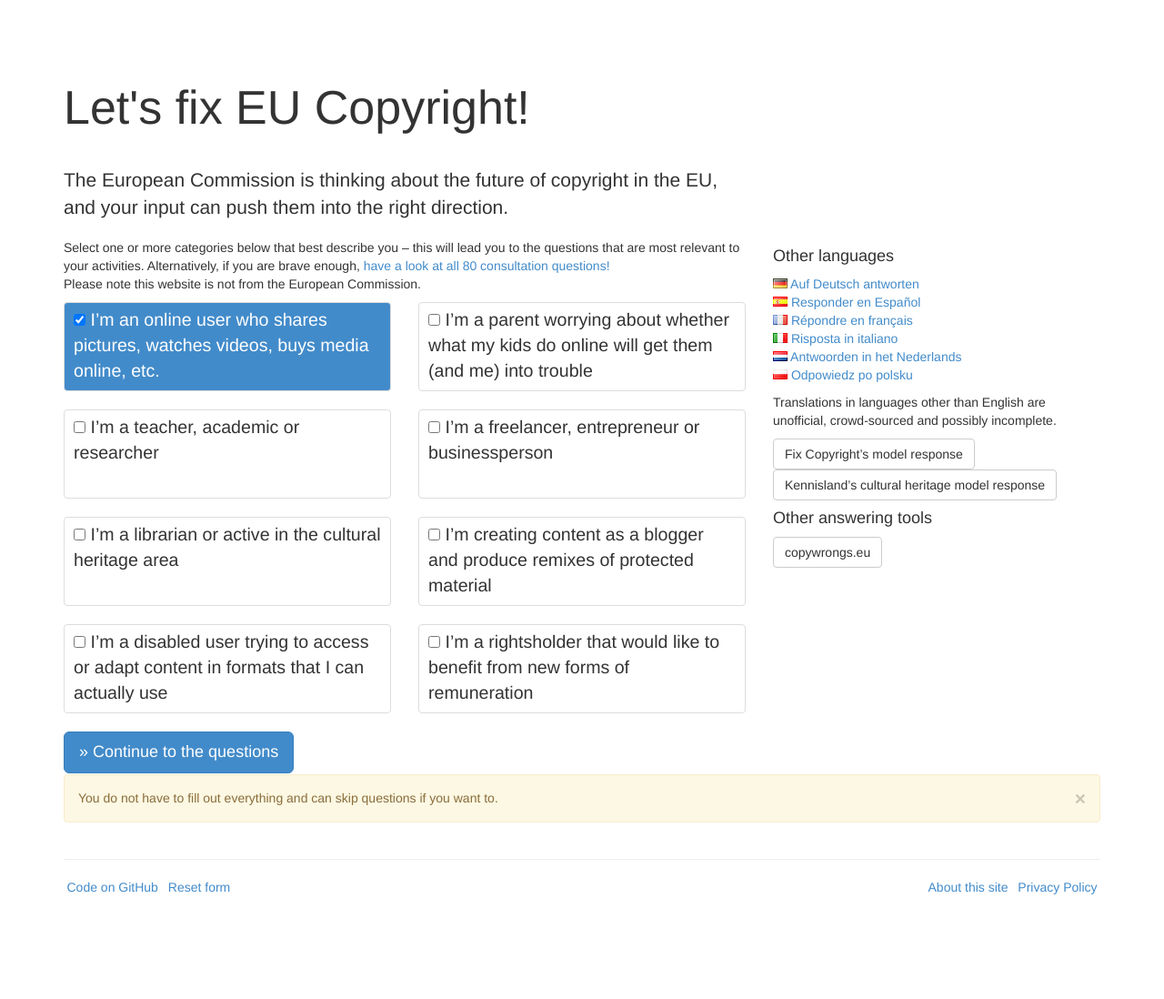
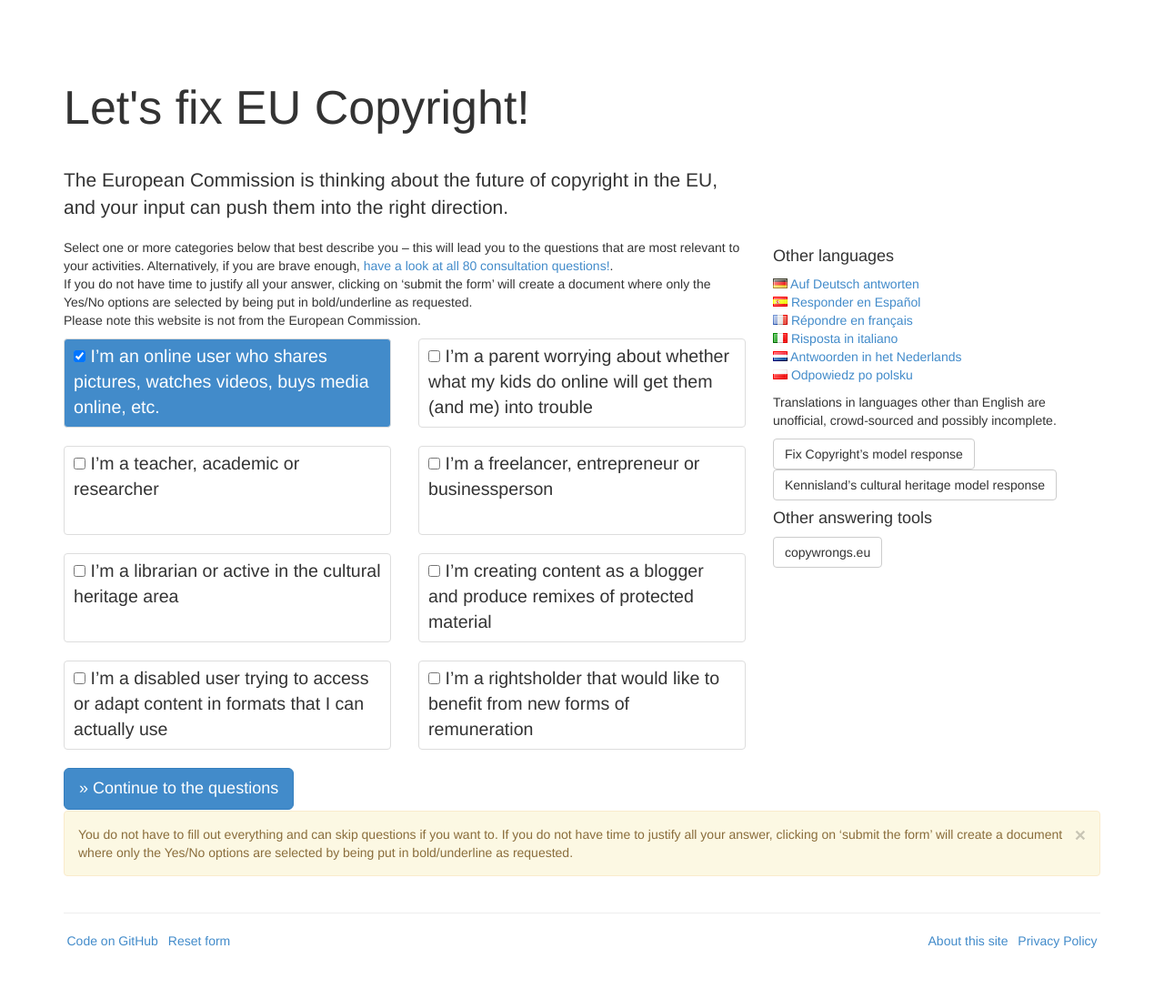
Before and after one commit to okfde/eucopyright, a Jekyll site: the page built from index.html, in a window 1280 px wide. Shown: the whole page at 91% size. Built offline with Jekyll 4.4.1, drawn with Linux system fonts in a browser that asks for light colours; comment, search, counter and statistics services are not loaded; before the commit the page ends 1039 px from its top, so only the background shows below that.

Commit message:
Update persona.yml

```diff
--- a/_data/persona.yml
+++ b/_data/persona.yml
@@ -134,7 +134,7 @@ translations:
     fr: Interopérabilité d’identifiants
   introparagraph:
     de: Wähle eine oder mehrere Kategorien aus, die dich am besten beschreiben – das führt dich zu den Fragen, die am Relevantesten für dich sind. Alternativ kannst du, wenn du genug Mut hast, <a href="/de/full/">auch dir alle 80 Fragen der Konsultation anschauen!</a>
-    en: Select one or more categories below that best describe you – this will lead you to the questions that are most relevant to your activities. Alternatively, if you are brave enough, <a href="/en/full/">have a look at all 80 consultation questions!</a><br/>Please note this website is not from the European Commission.
+    en: Select one or more categories below that best describe you – this will lead you to the questions that are most relevant to your activities. Alternatively, if you are brave enough, <a href="/en/full/">have a look at all 80 consultation questions!</a>.<br/>If you do not have time to justify all your answer, clicking on ‘submit the form’ will create a document where only the Yes/No options are selected by being put in bold/underline as requested.<br/>Please note this website is not from the European Commission.
     es: Selecciona una o más categorías de abajo que mejor te describen - esto te llevará a las preguntas que sean más relevantes a tus actividades. Como alternativa, si eres lo suficientemente valiente, <a href="/en/full/">¡echa un vistazo a las 80 preguntas de la encuesta!</a>
     pl: Wybierz jedną lub więcej kategorii, której opisują Twoją sytuację. Na podstawie Twojego wyboru przedstawimy pytania Ciebie dotyczące. Możesz też, jeśli masz dość odwagi, <a href="/pl/full/">przejrzeć wszystkie 80 pytań zadanych w ramach konsultacji!</a>
     nl: Selecteer één of meerdere categoriëen die jou het best omschrijven - dit brengt je naar de vragen die het meest relevant zijn voor jouw activiteiten. Als alternatief kan je, indien je jou geroepen voelt, <a href="/nl/full">de 80 consultatievragen allemaal bekijken!</a><br/>Deze website is geen initiatief van de Europese Commissie.
@@ -231,7 +231,7 @@ translations:
     fr: Copie privée et réprographie
   questionhint:
     de: Du musst nicht alles ausfüllen und kannst Fragen auslassen, wenn du möchtest.
-    en: You do not have to fill out everything and can skip questions if you want to.
+    en: You do not have to fill out everything and can skip questions if you want to. If you do not have time to justify all your answer, clicking on ‘submit the form’ will create a document where only the Yes/No options are selected by being put in bold/underline as requested.
     nl: Het is niet verplicht van alle vragen te beantwoorden.
     fr: Vous ne devez pas répondre à toutes les questions qui s’affichent pour finaliser votre contribution.
     pl: Nie musisz odpowiadać na wszystkie pytania, możesz pominąć te, które Cię nie dotyczą.
```
